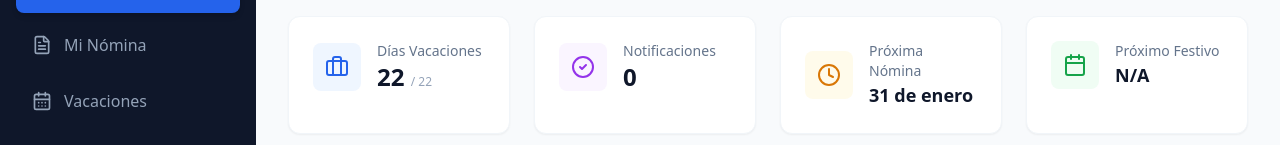
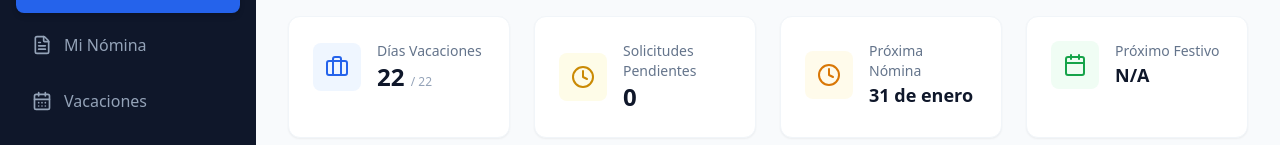
Before and after one commit to mkandreum/XyonEmpleados, a React (Vite) app: page /#/ in a window 1280 px wide. Shown: the part 160-305 px from the top of the page. Built offline with nearby package versions, Linux system fonts and the light colour scheme; no server answers; sample sign-in values are in the browser's storage.

Commit message:
feat: add pending vacation requests to dashboard

```diff
--- a/pages/Dashboard.tsx
+++ b/pages/Dashboard.tsx
@@ -2,13 +2,14 @@ import React, { useEffect, useState } from 'react';
 import { useAuth } from '../context/AuthContext';
 import { notificationService, vacationService } from '../services/api';
 import { Notification, VacationRequest } from '../types';
-import { Calendar, CheckCircle2, Clock, Briefcase } from 'lucide-react';
+import { Calendar, CheckCircle2, Clock, Briefcase, AlertCircle } from 'lucide-react';
 
 export const Dashboard: React.FC = () => {
   const { user } = useAuth();
 
   const [notifications, setNotifications] = useState<Notification[]>([]);
   const [vacations, setVacations] = useState<VacationRequest[]>([]);
+  const [pendingVacations, setPendingVacations] = useState<VacationRequest[]>([]);
   const [events, setEvents] = useState<any[]>([]);
   const [nextHoliday, setNextHoliday] = useState<any>(null);
   const [loading, setLoading] = useState(true);
@@ -24,6 +25,7 @@ export const Dashboard: React.FC = () => {
         ]);
         setNotifications(notifs);
         setVacations(vacs);
+        setPendingVacations(vacs.filter((v: VacationRequest) => v.status === 'PENDING'));
         setEvents(evts);
         setNextHoliday(holiday);
       } catch (error) {
@@ -75,12 +77,12 @@ export const Dashboard: React.FC = () => {
 
         <div className="bg-white p-6 rounded-xl shadow-sm border border-slate-100">
           <div className="flex items-center gap-4">
-            <div className="p-3 bg-purple-50 text-purple-600 rounded-lg">
-              <CheckCircle2 size={24} />
+            <div className="p-3 bg-yellow-50 text-yellow-600 rounded-lg">
+              <Clock size={24} />
             </div>
             <div>
-              <p className="text-sm font-medium text-slate-500">Notificaciones</p>
-              <p className="text-2xl font-bold text-slate-900">{notifications.filter(n => !n.read).length}</p>
+              <p className="text-sm font-medium text-slate-500">Solicitudes Pendientes</p>
+              <p className="text-2xl font-bold text-slate-900">{pendingVacations.length}</p>
             </div>
           </div>
         </div>
```
